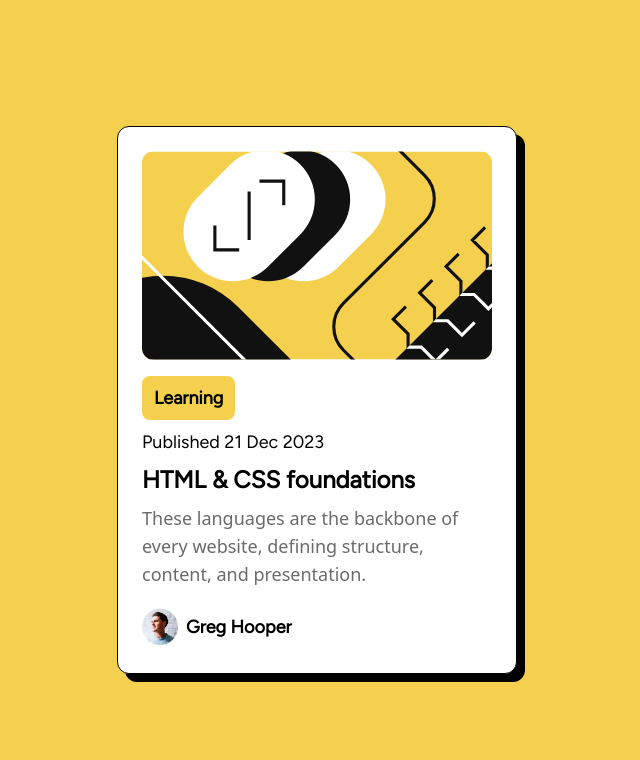
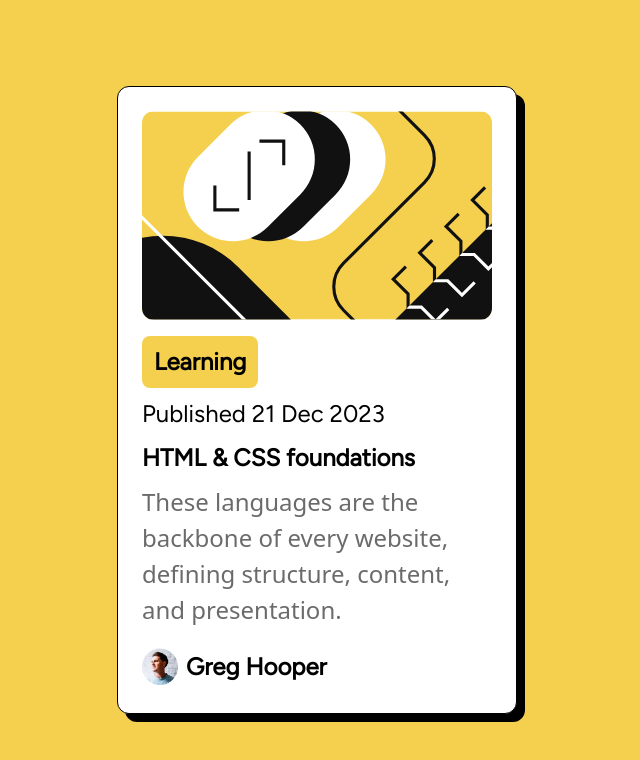
Before and after one commit to jomojas/frontend-mentor-challenges, a website: page blog-preview-card-main/index.html in a window 1280 px wide. Shown: the whole page, without its empty margins (323-963 px from the left). Drawn offline with Linux system fonts and the light colour scheme.

Commit message:
Appied clamp to text size

```diff
--- a/blog-preview-card-main/index.html
+++ b/blog-preview-card-main/index.html
@@ -13,14 +13,14 @@
     <div class="flex flex-col bg-white rounded-xl border border-black shadow-custom-dark w-[300px] mx-auto p-6 md:w-[400px] lg:w-[500px]">
       <img src="./images/illustration-article.svg" alt="card Image" class="rounded-xl"/>
       <div class="flex flex-col items-center justify-start gap-y-2 my-4">
-        <p class="bg-yellow font-Figtree font-bold px-3 py-2 w-fit self-start rounded-lg md:text-lg lg:text-xl">Learning</p>
-        <p class="font-Figtree self-start md:text-lg lg:text-xl">Published 21 Dec 2023</p>
-        <h1 class="self-start text-xl font-Figtree font-bold hover:cursor-pointer hover:text-yellow md:text-2xl lg:text-3xl">HTML & CSS foundations</h1>
-        <p class="slef-start text-gray500 md:text-lg lg:text-xl">These languages are the backbone of every website, defining structure, content, and presentation.</p>
+        <p class="bg-yellow text-fluid-size font-Figtree font-bold px-3 py-2 w-fit self-start rounded-lg">Learning</p>
+        <p class="font-Figtree text-fluid-size self-start">Published 21 Dec 2023</p>
+        <h1 class="self-start text-fluid-size font-Figtree font-bold hover:cursor-pointer hover:text-yellow">HTML & CSS foundations</h1>
+        <p class="slef-start text-fluid-size text-gray500">These languages are the backbone of every website, defining structure, content, and presentation.</p>
       </div>
       <div class="flex items-center py-1">
         <img src="./images/image-avatar.webp" alt="Avatar Image" class="w-9"/>
-        <p class="font-Figtree font-bold px-2 md:text-lg lg:text-xl">Greg Hooper</p>
+        <p class="text-fluid-size font-Figtree font-bold px-2">Greg Hooper</p>
       </div>
     </div>
   </div>
--- a/blog-preview-card-main/tailwind.config.js
+++ b/blog-preview-card-main/tailwind.config.js
@@ -21,7 +21,7 @@ module.exports = {
         'custom-dark': '8px 8px 00px rgba(0, 0, 0, 1)'
       },
       fontSize: {
-        'fluid-size': 'clamp(1rem, 2.5vw, 2rem)'
+        'fluid-size': 'clamp(1rem, 2.5vw, 1.5rem)'
       }
     },
   },
```
Also changed, not shown: blog-preview-card-main/dist/output.css.
